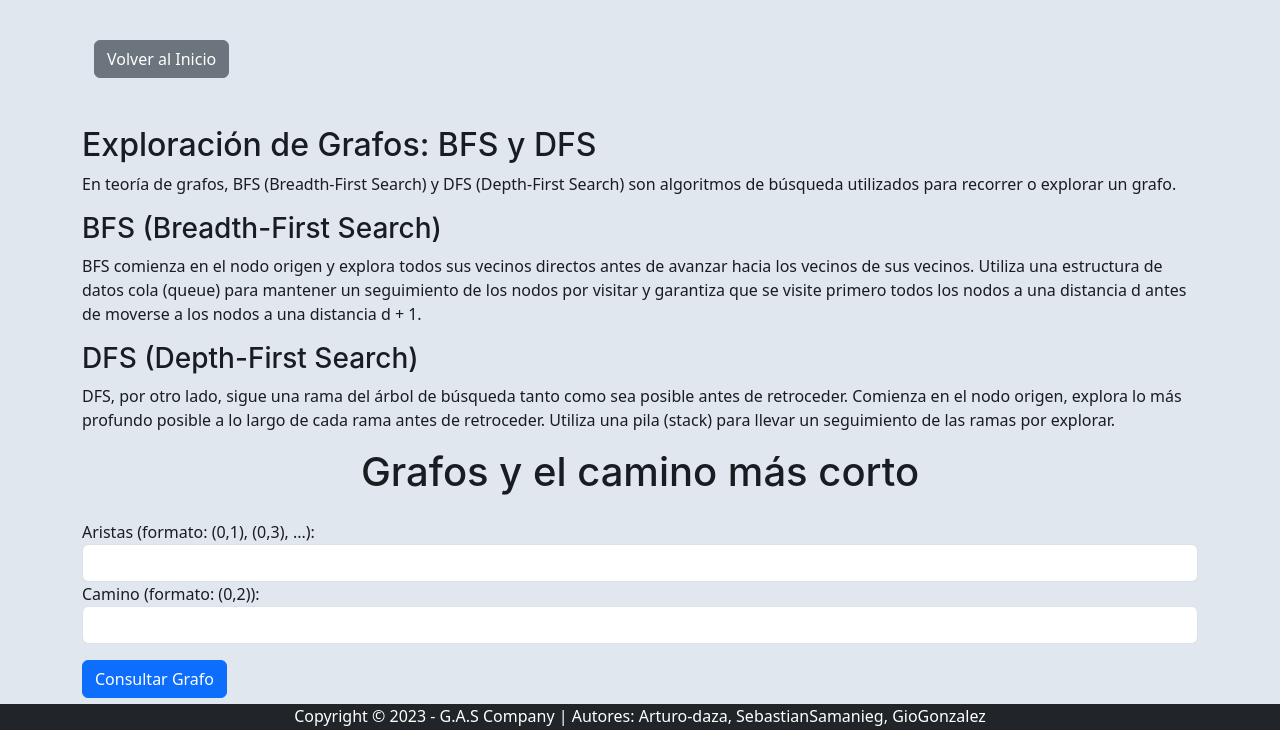
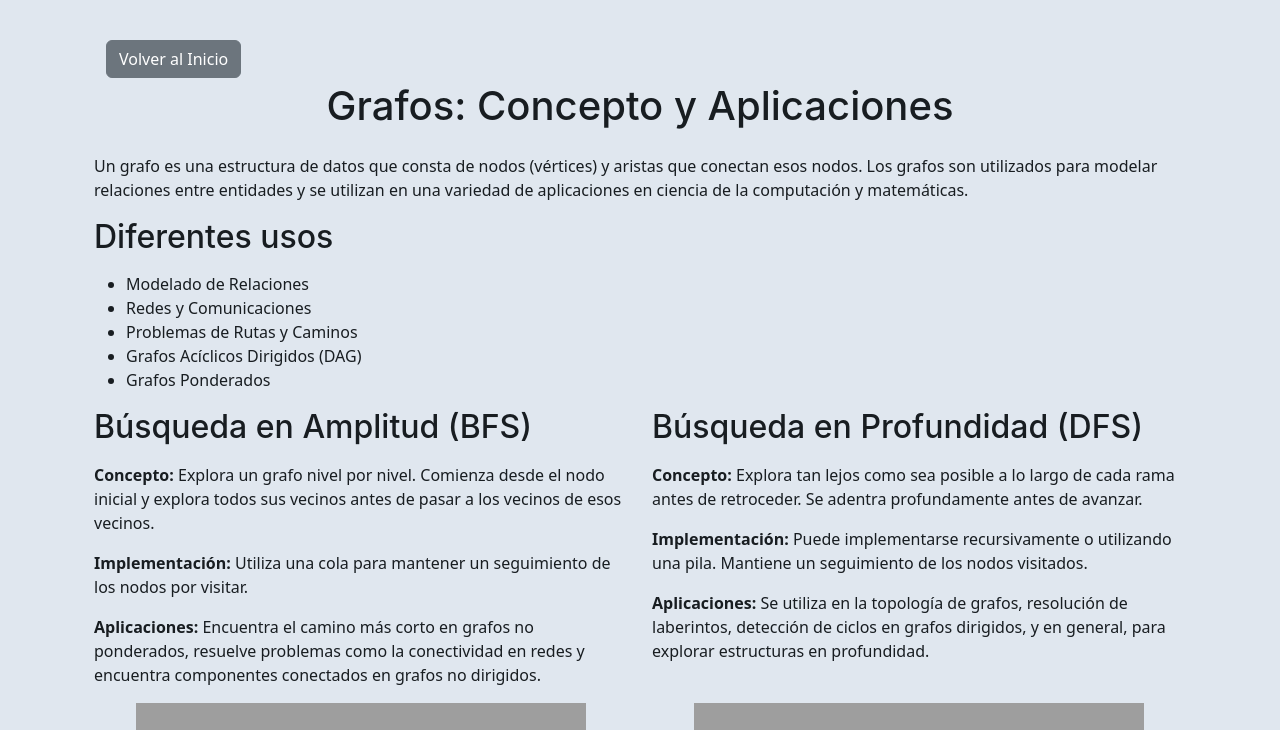
Before and after one commit to Arturo-daza/Front-Estructura-Datos, a Flask app: page /grafo in a window 1280 px wide. Shown: the part 56-786 px from the top of the page. Run offline with Flask 3, Linux system fonts and the light colour scheme; grey boxes are pictures that could not be loaded.

Commit message:
update grafos.html

```diff
--- a/templates/graph.html
+++ b/templates/graph.html
@@ -6,47 +6,29 @@ Grafo
 {% endblock %}
 {% block content  %}
 
+
+<div class="container">
+
+
+    {% if grafo %}
+
 <div class="container mt-3 mb-1">
-    <a href="{{ url_for('index') }}" class="btn btn-secondary">Volver al Inicio</a>
+    <a href="{{ url_for('grafo') }}" class="btn btn-secondary">Volver al Inicio</a>
 </div>
-
-<div class="explicacion-grafos mt-5">
-    <h2>Exploración de Grafos: BFS y DFS</h2>
-    <p>
-        En teoría de grafos, BFS (Breadth-First Search) y DFS (Depth-First Search) son algoritmos de búsqueda utilizados para recorrer
-        o explorar un grafo.
-    </p>
-    <h3>BFS (Breadth-First Search)</h3>
-    <p>
-        BFS comienza en el nodo origen y explora todos sus vecinos directos antes de avanzar hacia los vecinos de sus vecinos.
-        Utiliza una estructura de datos cola (queue) para mantener un seguimiento de los nodos por visitar y garantiza que se visite
-        primero todos los nodos a una distancia d antes de moverse a los nodos a una distancia d + 1.
-    </p>
-    <h3>DFS (Depth-First Search)</h3>
-    <p>
-        DFS, por otro lado, sigue una rama del árbol de búsqueda tanto como sea posible antes de retroceder. Comienza en el nodo origen,
-        explora lo más profundo posible a lo largo de cada rama antes de retroceder. Utiliza una pila (stack) para llevar un seguimiento
-        de las ramas por explorar.
-    </p>
-
-</div>
-
     <h1 class="mt-2 text-center">Grafos y el camino más corto</h1>
     <form class="mt-4" method="post" action="{{ url_for('grafo') }}">
         <div class="form-group">
-            <label for="aristas">Aristas (formato: (0,1), (0,3), ...):</label>
+            <label for="aristas">Aristas (formato: (1,2),(2,4),(1,3),(3,6),(2,5),(3,7),(3,8),(5,6) ...):</label>
             <input type="text" class="form-control" name="aristas" required>
         </div>
 
         <div class="form-group">
-            <label for="camino">Camino (formato: (0,2)):</label>
+            <label for="camino">Camino (formato: (2,8)):</label>
             <input type="text" class="form-control" name="camino" required>
         </div>
 
         <button type="submit" class="btn btn-primary mt-3">Consultar Grafo</button>
     </form>
-
-    {% if grafo %}
         <h2 class= "text-center">Resultados del Grafo</h2>
 
         <div id="grafo-container" class="text-center"></div>
@@ -119,6 +101,72 @@ Grafo
                     .attr("transform", function (d) { return "translate(" + d.x + "," + d.y + ")"; });
             });
         </script>
+
+        {% else %}
+        <div class="container mt-3 mb-1">
+            <a href="{{ url_for('index') }}" class="btn btn-secondary">Volver al Inicio</a>
+        </div>
+
+        <div class="graph-section">
+            <h1 class="mb-4 text-center">Grafos: Concepto y Aplicaciones</h1>
+            <p>Un grafo es una estructura de datos que consta de nodos (vértices) y aristas que conectan esos nodos. Los grafos son utilizados para modelar relaciones entre entidades y se utilizan en una variedad de aplicaciones en ciencia de la computación y matemáticas.
+
+            </p>
+          </div>
+
+          <div class="graph-section">
+            <h2 class="mb-3">Diferentes usos</h2>
+            <ul>
+              <li>Modelado de Relaciones</li>
+              <li>Redes y Comunicaciones</li>
+              <li>Problemas de Rutas y Caminos</li>
+              <li>Grafos Acíclicos Dirigidos (DAG)</li>
+              <li>Grafos Ponderados</li>
+            </ul>
+          </div>
+
+          <div class="row">
+              <div class="col-md-6">
+                  <div class="section">
+                      <h2 class="mb-3">Búsqueda en Amplitud (BFS)</h2>
+                      <p><strong>Concepto:</strong> Explora un grafo nivel por nivel. Comienza desde el nodo inicial y explora todos sus vecinos antes de pasar a los vecinos de esos vecinos.</p>
+                      <p><strong>Implementación:</strong> Utiliza una cola para mantener un seguimiento de los nodos por visitar.</p>
+                      <p><strong>Aplicaciones:</strong> Encuentra el camino más corto en grafos no ponderados, resuelve problemas como la conectividad en redes y encuentra componentes conectados en grafos no dirigidos.</p>
+                    </div>
+                    <div class="image-container text-center">
+                      <img src="{{ url_for('static', filename='assets/img/anchura.png') }}" width="450" height="300" alt="Imagen 1">
+                    </div>
+              </div>
+
+              <div class="col-md-6">
+                  <div class="section">
+                      <h2 class="mb-3">Búsqueda en Profundidad (DFS)</h2>
+                      <p><strong>Concepto:</strong> Explora tan lejos como sea posible a lo largo de cada rama antes de retroceder. Se adentra profundamente antes de avanzar.</p>
+                      <p><strong>Implementación:</strong> Puede implementarse recursivamente o utilizando una pila. Mantiene un seguimiento de los nodos visitados.</p>
+                      <p><strong>Aplicaciones:</strong> Se utiliza en la topología de grafos, resolución de laberintos, detección de ciclos en grafos dirigidos, y en general, para explorar estructuras en profundidad.</p>
+                  <br>
+                  </div>
+                    <div class="image-container text-center">
+                      <img src="{{ url_for('static', filename='assets/img/profundidad.png') }}" width="450" height="300" alt="Imagen 1">
+                    </div>
+              </div>
+            </div>
+
+
+            <h1 class="mt-2 text-center">Grafos y el camino más corto</h1>
+    <form class="mt-4 mb-4" method="post" action="{{ url_for('grafo') }}">
+        <div class="form-group">
+            <label for="aristas">Aristas (formato: (1,2),(2,4),(1,3),(3,6),(2,5),(3,7),(3,8),(5,6) ...):</label>
+            <input type="text" class="form-control" name="aristas" required>
+        </div>
+
+        <div class="form-group">
+            <label for="camino">Camino (formato: (2,8)):</label>
+            <input type="text" class="form-control" name="camino" required>
+        </div>
+
+        <button type="submit" class="btn btn-primary mt-3">Consultar Grafo</button>
+    </form>
     {% endif %}
 
     {% if grafo %}
@@ -131,6 +179,6 @@ Grafo
         <h3>DFS:</h3>
         <pre>{{ dfs }}</pre>
     {% endif %}
-
+        </div>
 
 {% endblock %}
```
